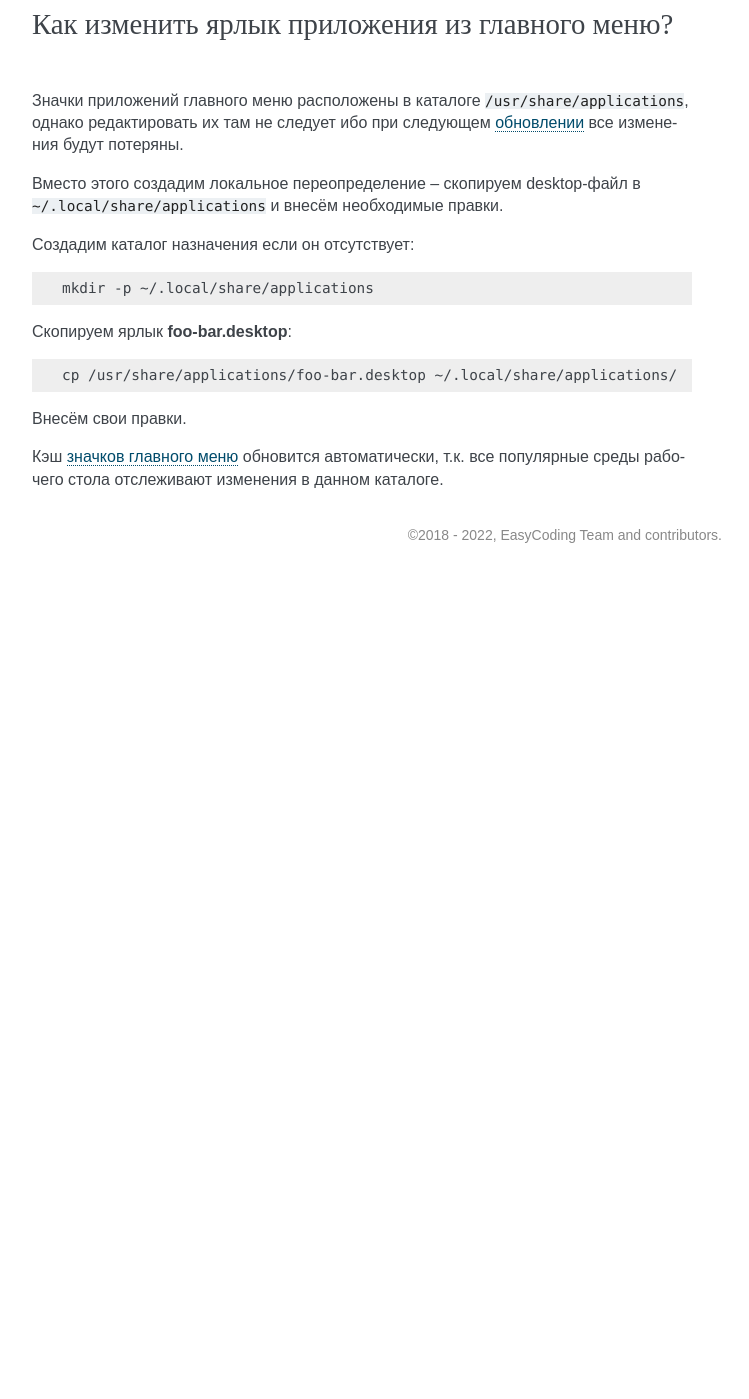
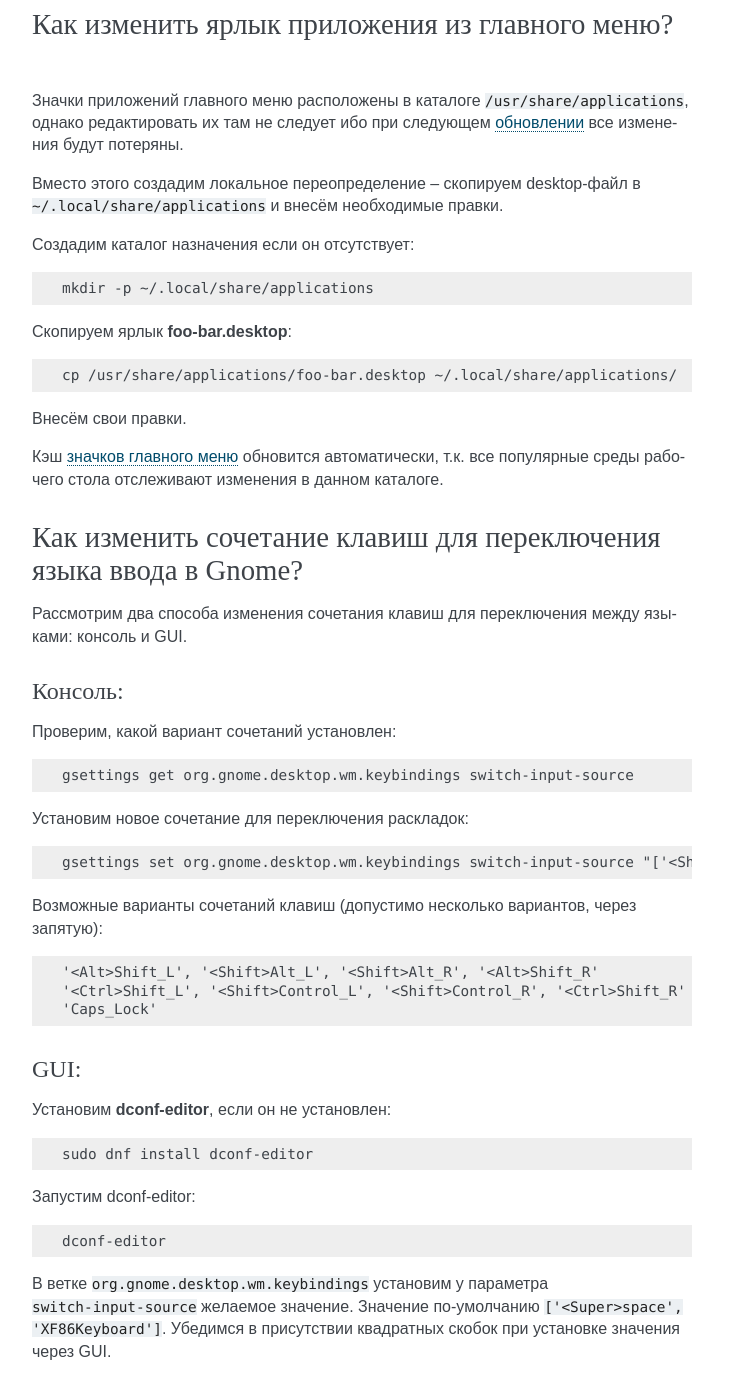
Before and after one commit to RussianFedora/FAQ, a Sphinx documentation site: the page built from source/using-system.rst, in a window 1280 px wide and 1400 px high, scrolled down 16025 px. Shown: the whole window, without its empty margins (388-1137 px from the left). Built offline with Sphinx 7.4.7, drawn with Linux system fonts in a browser that asks for light colours; comment, search, counter and statistics services are not loaded; before the commit the page ends 16598 px from its top, so only the background shows below that; some of the changed text lies outside the part shown.

Commit message:
Added question about setting keyboard layout switching combination on GNOME. (#105)

```diff
--- a/source/security.rst
+++ b/source/security.rst
@@ -104,7 +104,7 @@ SELinux -- это мандатная система контроля досту
     Warning: chmod(): Permission denied in /var/www/html/foo-bar/foo.php on line XXX
     Warning: Directory /var/www/html/foo-bar/foo not writable, please chmod to 755 in /var/www/html/foo-bar/foo.php on line XXX
 
-Это значают, что процесс веб-сервера (или интерпретатора языка программирования) не может получить доступ на запись. Если права доступа (chmod и chown) при этом установлены верно, значит доступ блокирует :ref:`SELinux <selinux>`.
+Они означают, что процесс веб-сервера (или интерпретатора языка программирования) не может получить доступ на запись. Если права доступа (chmod и chown) при этом установлены верно, значит доступ блокирует :ref:`SELinux <selinux>`.
 
 Установим правильный контекст безопасности для всех каталогов внутри ``document_root/foo-bar``:
 
--- a/source/using-system.rst
+++ b/source/using-system.rst
@@ -945,3 +945,51 @@ KDE предоставляет особый PAM модуль для автома
 Внесём свои правки.
 
 Кэш :ref:`значков главного меню <kde-icons-refresh>` обновится автоматически, т.к. все популярные среды рабочего стола отслеживают изменения в данном каталоге.
+
+.. index:: language, gnome, key, bindings, input, source
+.. _switch-input-source:
+
+Как изменить сочетание клавиш для переключения языка ввода в Gnome?
+======================================================================
+
+Рассмотрим два способа изменения сочетания клавиш для переключения между языками: консоль и GUI.
+
+Консоль:
+^^^^^^^^^^
+
+Проверим, какой вариант сочетаний установлен:
+
+.. code-block:: text
+
+    gsettings get org.gnome.desktop.wm.keybindings switch-input-source
+
+Установим новое сочетание для переключения раскладок:
+
+.. code-block:: text
+
+    gsettings set org.gnome.desktop.wm.keybindings switch-input-source "['<Shift>Alt_L']"
+
+Возможные варианты сочетаний клавиш (допустимо несколько вариантов, через запятую):
+
+.. code-block:: text
+
+    '<Alt>Shift_L', '<Shift>Alt_L', '<Shift>Alt_R', '<Alt>Shift_R'
+    '<Ctrl>Shift_L', '<Shift>Control_L', '<Shift>Control_R', '<Ctrl>Shift_R'
+    'Caps_Lock'
+
+GUI:
+^^^^^^^
+
+Установим **dconf-editor**, если он не установлен:
+
+.. code-block:: text
+
+    sudo dnf install dconf-editor
+
+Запустим dconf-editor:
+
+.. code-block:: text
+
+    dconf-editor
+
+В ветке ``org.gnome.desktop.wm.keybindings`` установим у параметра ``switch-input-source`` желаемое значение. Значение по-умолчанию ``['<Super>space', 'XF86Keyboard']``. Убедимся в присутствии квадратных скобок при установке значения через GUI.
```
